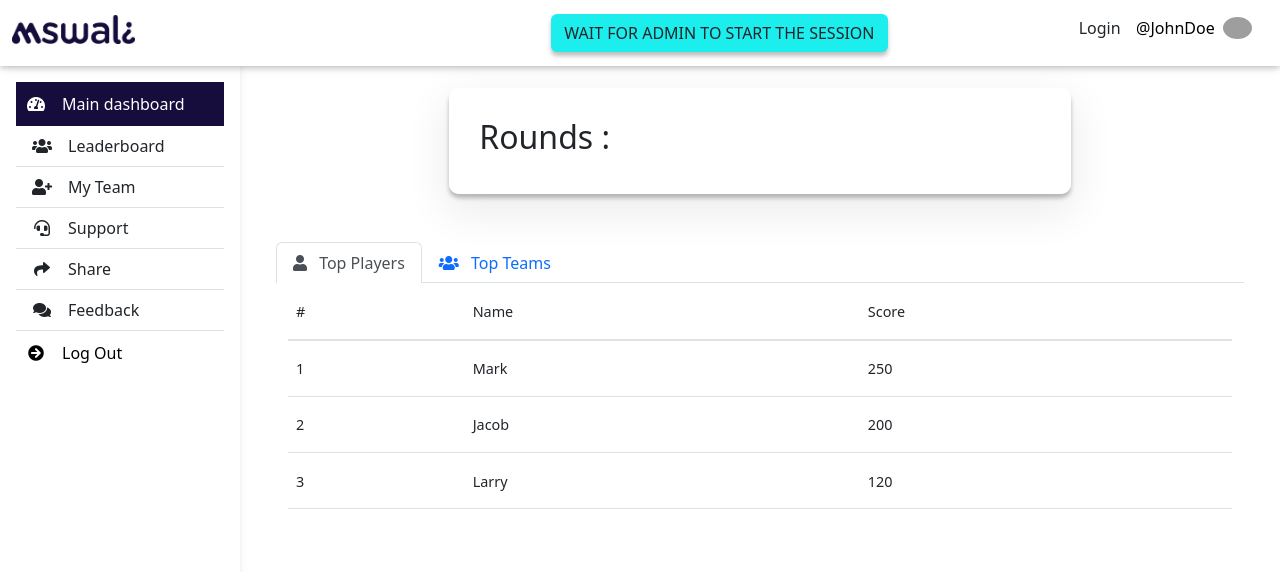
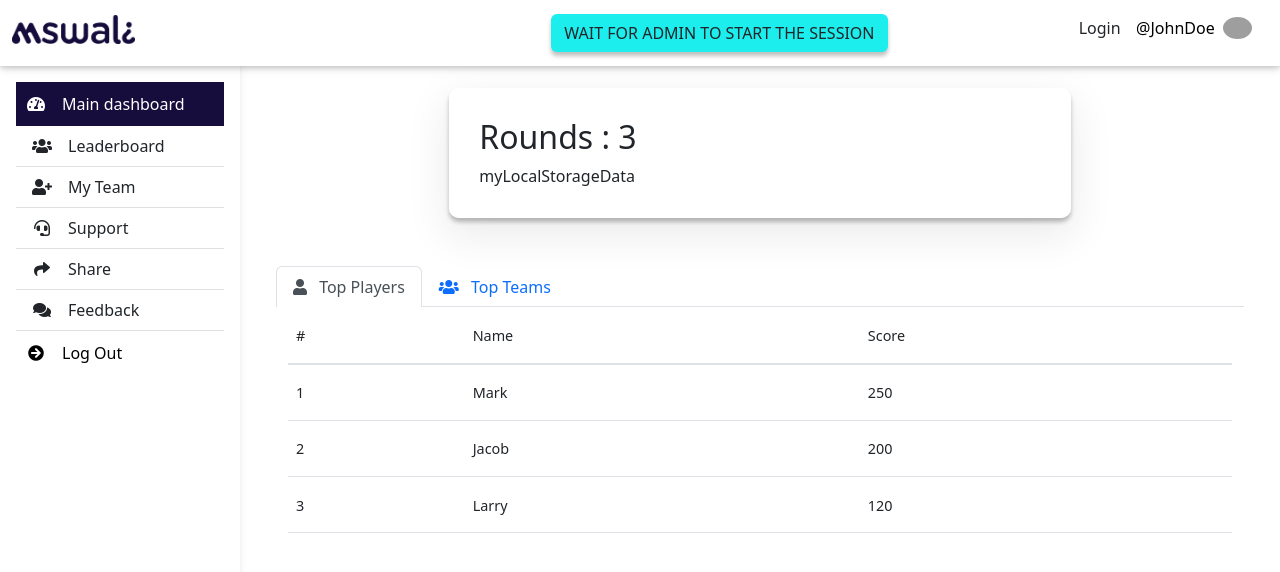
Before and after one commit to Alexotieno1717/pwa-ui, a React (Create React App) app: page /home in a window 1280 px wide. Shown: the top 572 px of the page. Built offline with nearby package versions, Linux system fonts and the light colour scheme; grey boxes are pictures that could not be loaded.

Commit message:
Remove the userEmail from the localstorage

```diff
--- a/src/components/home/Home.jsx
+++ b/src/components/home/Home.jsx
@@ -6,16 +6,16 @@ import Navbar from '../Navigation/Navbar/Navbar';
 
 function Home() {
 
-    const [myLocalStorageData, setMyLocalStorageData] = useState()
-
-    useEffect(()=> {
-      //logic for getting a value from local storage stored under the key 'key'
-      const data = localStorage.getItem('userEmail')
-      setMyLocalStorageData(data)
-      console.log(data)
-
-
-    },[myLocalStorageData]);
+    // const [myLocalStorageData, setMyLocalStorageData] = useState()
+    //
+    // useEffect(()=> {
+    //   //logic for getting a value from local storage stored under the key 'key'
+    //   const data = localStorage.getItem('userEmail')
+    //   setMyLocalStorageData(data)
+    //   console.log(data)
+    //
+    //
+    // },[myLocalStorageData]);
 
 
 
@@ -56,9 +56,9 @@ function Home() {
                     <div className='col-md-2'/>
                     <div className='col-md-8'>
                       <div className='roundBackground'>
-                        <h2>Rounds : {myLocalStorageData} </h2>
+                        <h2>Rounds : 3 </h2>
                         <div>
-                          {myLocalStorageData}
+                          myLocalStorageData
                         </div>
                       </div>
                     </div>
```
